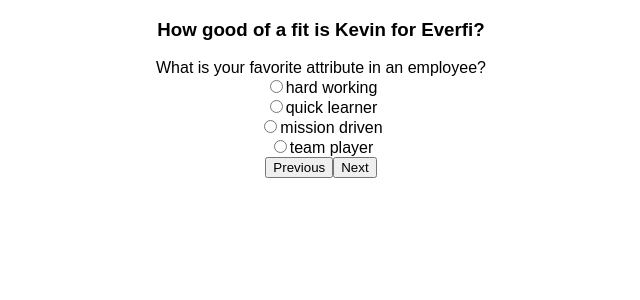
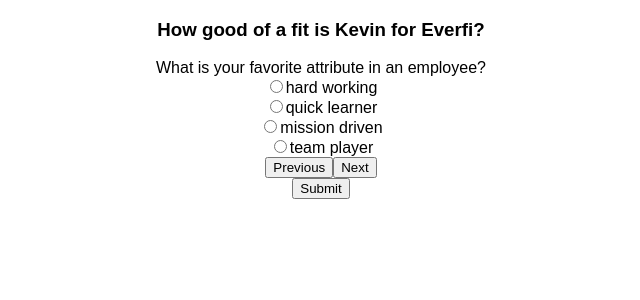
Before and after one commit to kgalang/Kevin2Carfax, a React (Create React App) app: page /takequiz in a window 1280 px wide. Shown: the top 300 px of the page, without its empty margins (319-959 px from the left). Built offline with nearby package versions, Linux system fonts and the light colour scheme.

Commit message:
Add submit button.

```diff
--- a/src/components/Choices.js
+++ b/src/components/Choices.js
@@ -12,7 +12,6 @@ class Choices extends Component{
     }
 
     render() {
-        console.log(this.props.quiz.answers)
 
         let choice_elements = this.props.choices.map((choiceObj) => {
             return (
--- a/src/components/Quiz.js
+++ b/src/components/Quiz.js
@@ -34,6 +34,9 @@ class Quiz extends Component {
                 </div>
                 <button onClick={this.handlePrevQuestion}>Previous</button>
                 <button onClick={this.handleNextQuestion}>Next</button>
+                <div>
+                    <button>Submit</button>
+                </div>
             </div>
         );
        } else {
```
